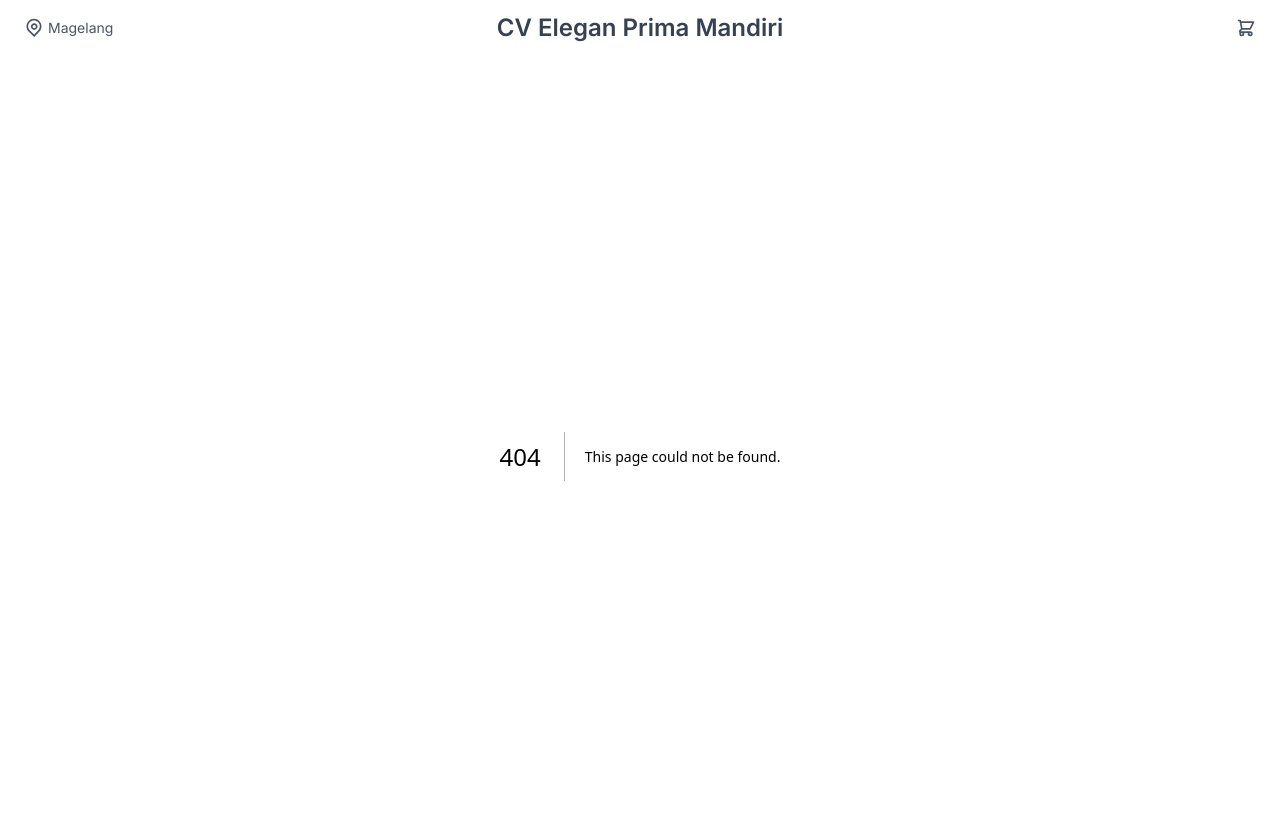
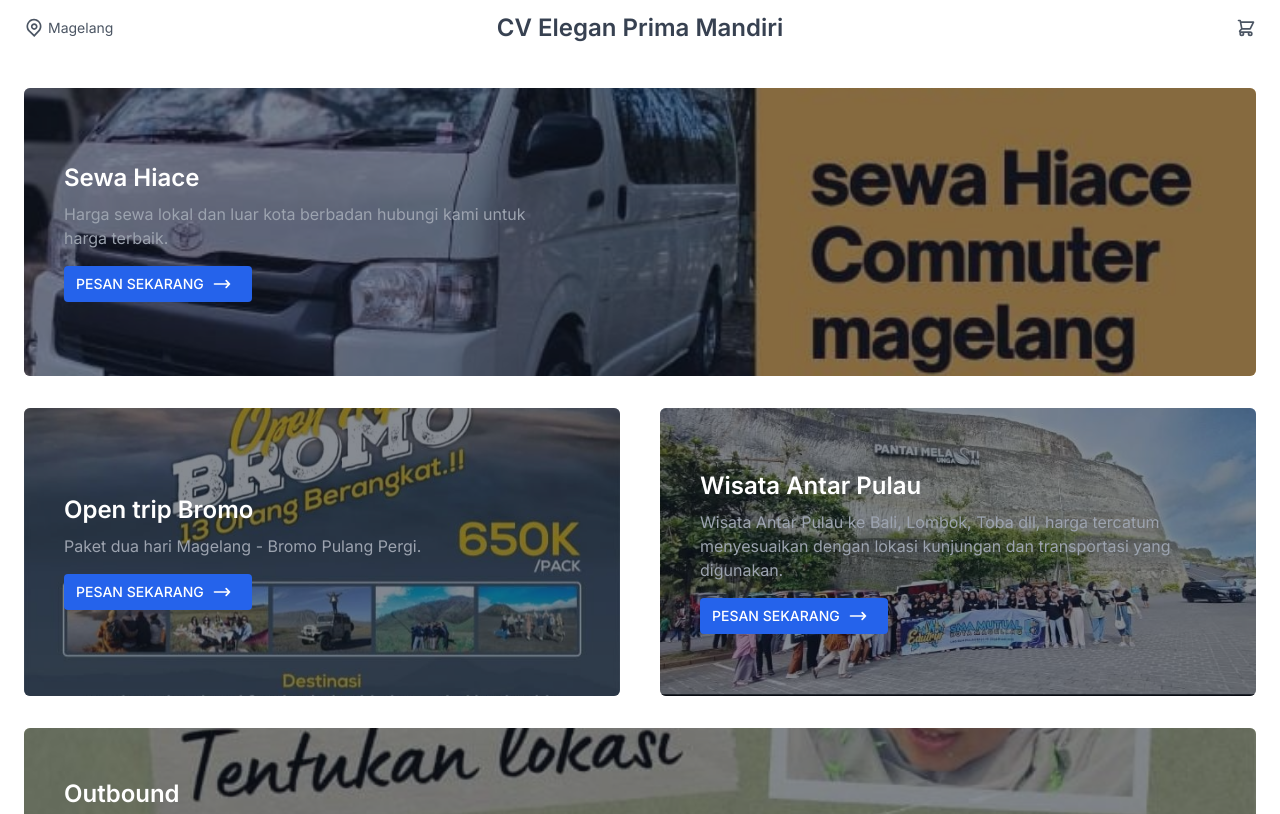
Before and after one commit to McWooden/epm, a Next.js app: page /priyooemarbakrie in a window 1280 px wide. Before the commit this address had no page. Shown: the top 814 px of the page. Built offline with nearby package versions, Linux system fonts and the light colour scheme.

Commit message:
add prio oemar bakrie

```diff
--- /dev/null
+++ b/src/app/priyooemarbakrie/page.js
@@ -0,0 +1,9 @@
+import Templet from "../components/Templet"
+
+export const metadata = {
+    title: 'Priyo Oemar Bakrie',
+}
+
+export default function CvEleganPrimaMandiri() {
+  return <Templet/>
+}
```
